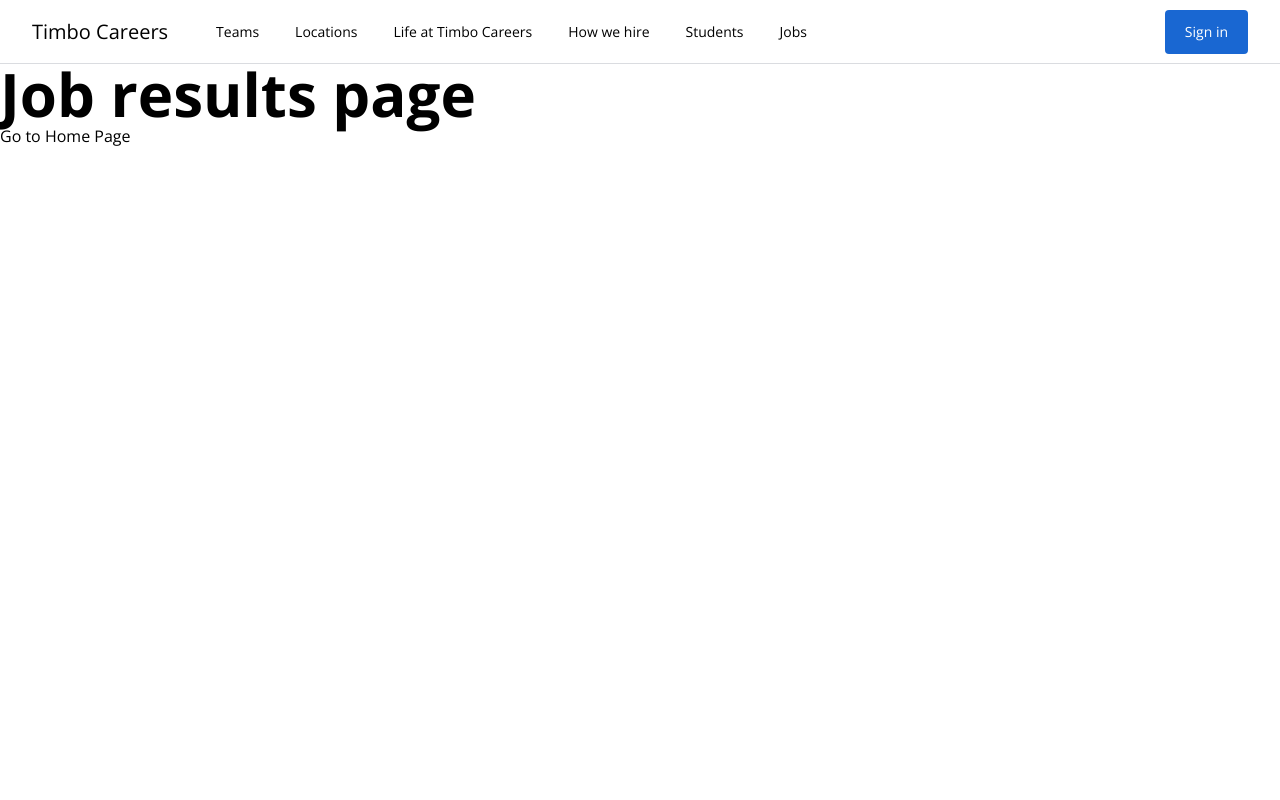
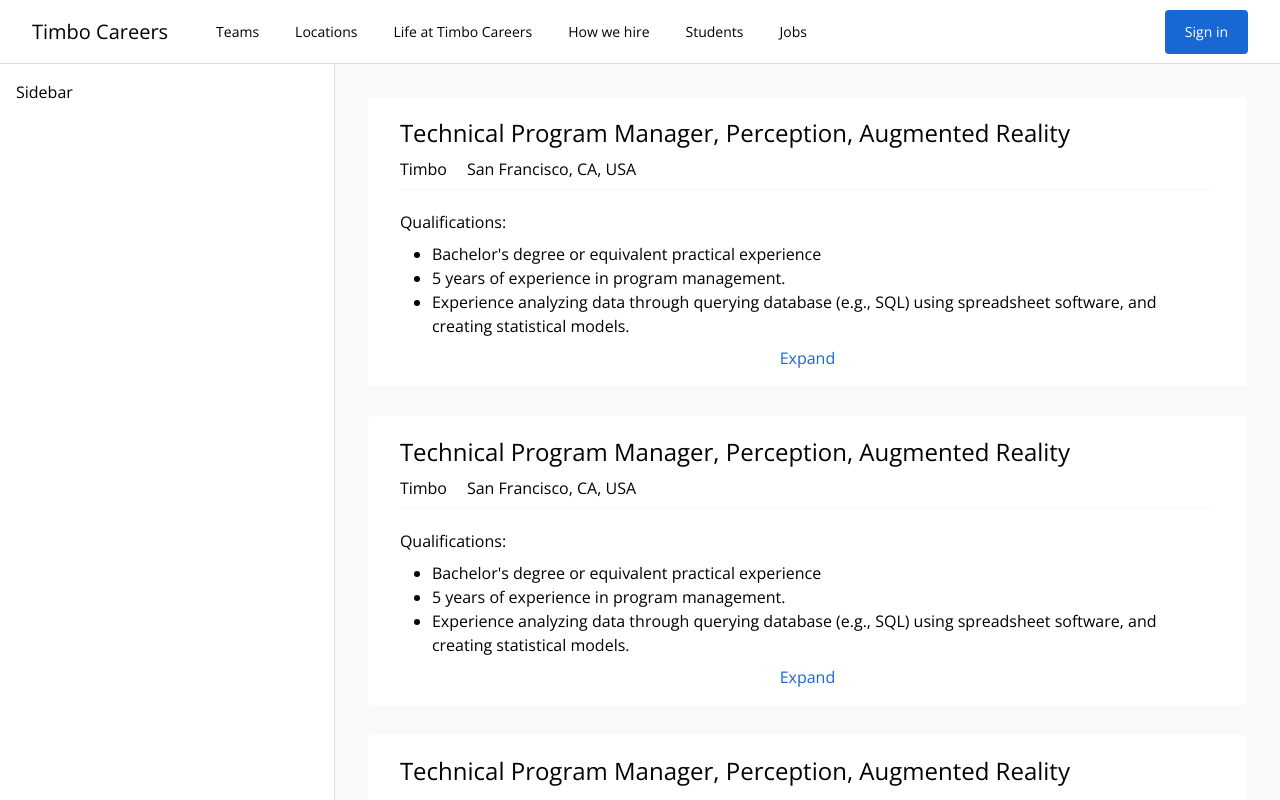
Before and after one commit to minimal-pair/job-search, a Vue app: page /#/jobs/results in a window 1280 px wide. Shown: the top 800 px of the page. Built offline with nearby package versions, Linux system fonts and the light colour scheme.

Commit message:
End section 17

```diff
--- /dev/null
+++ b/src/components/JobResults/JobFiltersSidebar/JobFiltersSidebar.vue
@@ -0,0 +1,11 @@
+<template>
+  <div class="flex flex-col border-r border-solid border-brand-gray-1 bg-white p-4 w-96">
+    Sidebar
+  </div>
+</template>
+
+<script>
+export default {
+  name: "JobFiltersSidebar"
+};
+</script>
--- /dev/null
+++ b/src/components/JobResults/JobListing.vue
@@ -0,0 +1,45 @@
+<template>
+  <li class="mb-7">
+    <router-link
+      to="/jobs/results/1"
+      class="mx-auto block rounded border border-solid border-brand-gray-2 bg-white hover:shadow-gray"
+    >
+      <div class="mx-8 border-b border-solid border-brand-gray-2 pt-5 pb-2">
+        <h2 class="mb-2 text-2xl">Technical Program Manager, Perception, Augmented Reality</h2>
+        <div class="flex flex-row align-middle">
+          <div class="mr-5">
+            <span>Timbo</span>
+          </div>
+          <div>
+            <span>San Francisco, CA, USA</span>
+          </div>
+        </div>
+      </div>
+
+      <div class="px-8 py-4">
+        <div>
+          <h3 class="mt-1 mb-2">Qualifications:</h3>
+          <div>
+            <ul class="list-disc pl-8">
+              <li>Bachelor's degree or equivalent practical experience</li>
+              <li>5 years of experience in program management.</li>
+              <li>
+                Experience analyzing data through querying database (e.g., SQL) using spreadsheet
+                software, and creating statistical models.
+              </li>
+            </ul>
+          </div>
+        </div>
+        <div class="mt-2 text-center">
+          <router-link to="/jobs/results/1" class="text-brand-blue-1">Expand</router-link>
+        </div>
+      </div>
+    </router-link>
+  </li>
+</template>
+
+<script>
+export default {
+  name: "JobListing"
+};
+</script>
--- /dev/null
+++ b/src/components/JobResults/JobListings.vue
@@ -0,0 +1,20 @@
+<template>
+  <main class="flex-auto bg-brand-gray-2 p-8">
+    <ol>
+      <job-listing />
+      <job-listing />
+      <job-listing />
+    </ol>
+  </main>
+</template>
+
+<script>
+import JobListing from "@/components/JobResults/JobListing.vue";
+
+export default {
+  name: "JobListings",
+  components: {
+    JobListing
+  }
+};
+</script>
--- a/src/views/JobResultsView.vue
+++ b/src/views/JobResultsView.vue
@@ -1,17 +1,19 @@
 <template>
-  <h1 class="text-6xl font-bold">Job results page</h1>
-  <button @click="goToHome">Go to Home Page</button>
+  <div class="flex flex-row flex-nowrap w-full">
+    <job-filters-sidebar />
+    <job-listings></job-listings>
+  </div>
 </template>
 
 <script>
+import JobFiltersSidebar from "@/components/JobResults/JobFiltersSidebar/JobFiltersSidebar.vue";
+import JobListings from "@/components/JobResults/JobListings.vue";
+
 export default {
   name: "JobResultsView",
-  methods: {
-    goToHome() {
-      this.$router.push({
-        name: "Home"
-      });
-    }
+  components: {
+    JobFiltersSidebar,
+    JobListings
   }
 };
 </script>
--- a/tailwind.config.js
+++ b/tailwind.config.js
@@ -17,7 +17,8 @@
         "brand-green-1": "#137333"
       },
       boxShadow: {
-        blue: "0 0 3px 3px #4285f4"
+        blue: "0 0 3px 3px #4285f4",
+        gray: "0 1px 3px 0 rgba(60, 64, 67, .3)"
       }
     }
   },
```
